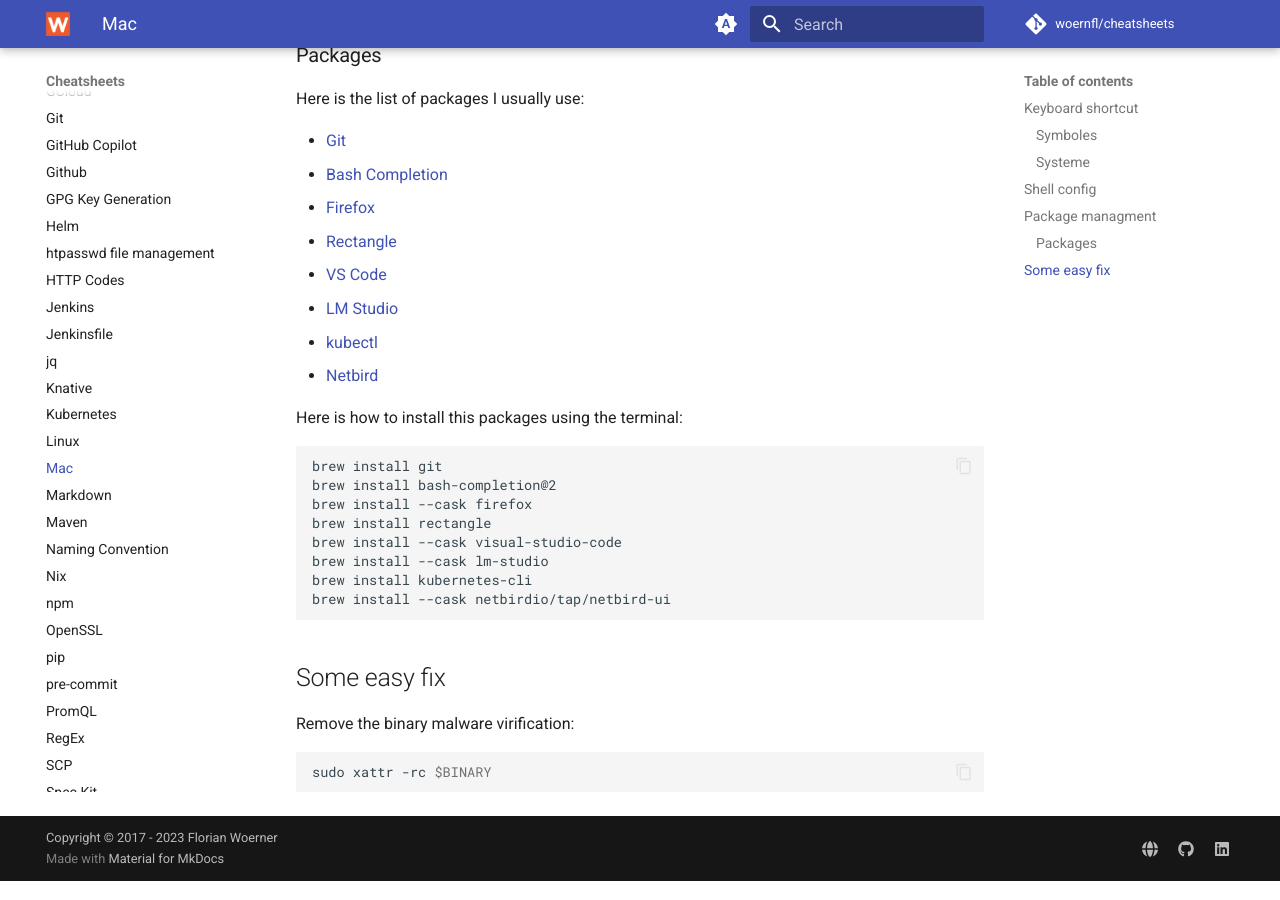
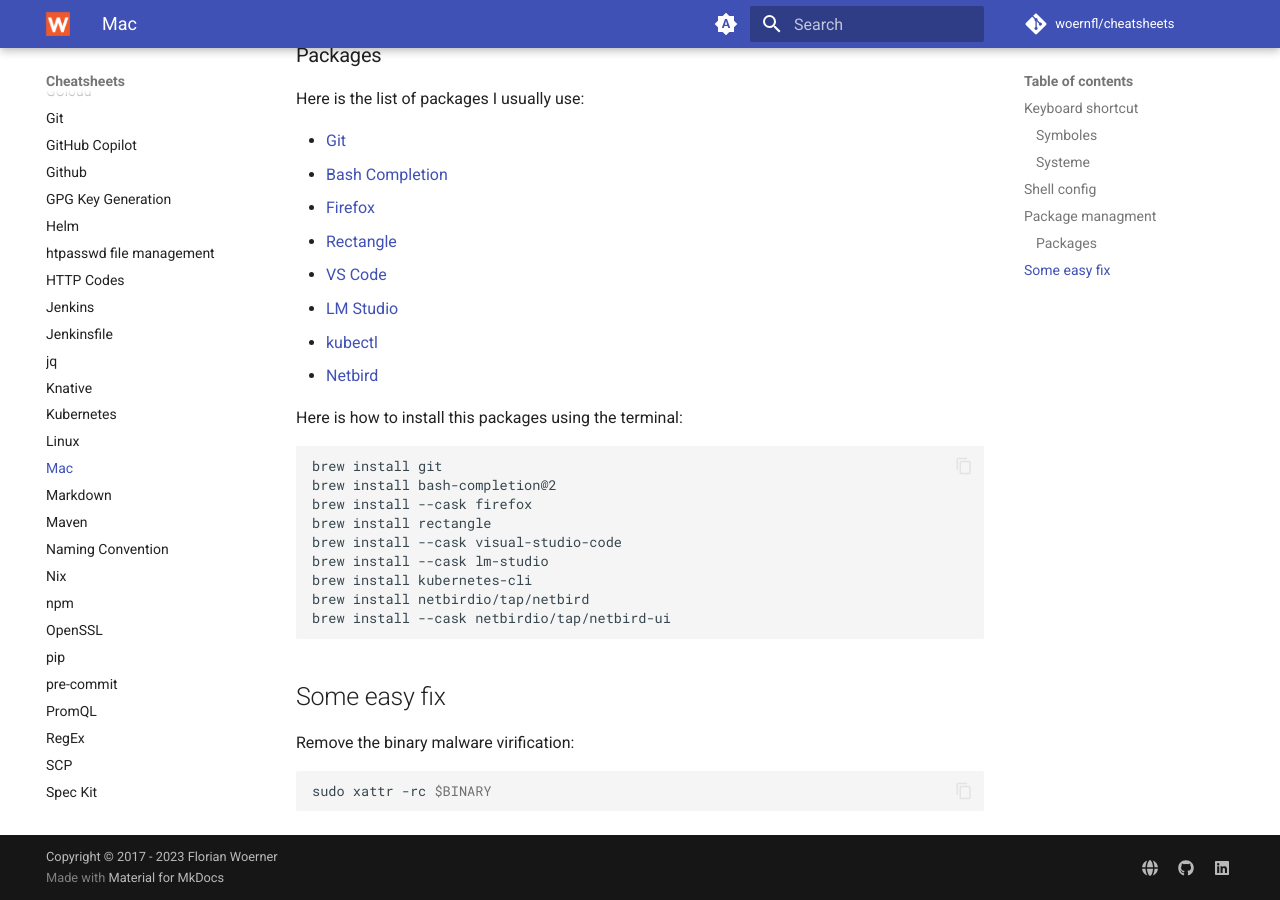
Before and after one commit to woernfl/cheatsheets, an MkDocs documentation site: the page built from docs/mac.md, in a window 1280 px wide and 900 px high, scrolled down 1511 px. Built offline with MkDocs 1.6.1 and Material for MkDocs 9.7.7, drawn with Linux system fonts in a browser that asks for light colours; comment, search, counter and statistics services are not loaded.

Commit message:
Add Netbird installation command to mac.md

````diff
--- a/docs/mac.md
+++ b/docs/mac.md
@@ -74,6 +74,7 @@
 brew install --cask visual-studio-code
 brew install --cask lm-studio
 brew install kubernetes-cli
+brew install netbirdio/tap/netbird
 brew install --cask netbirdio/tap/netbird-ui
 ```
 
````
